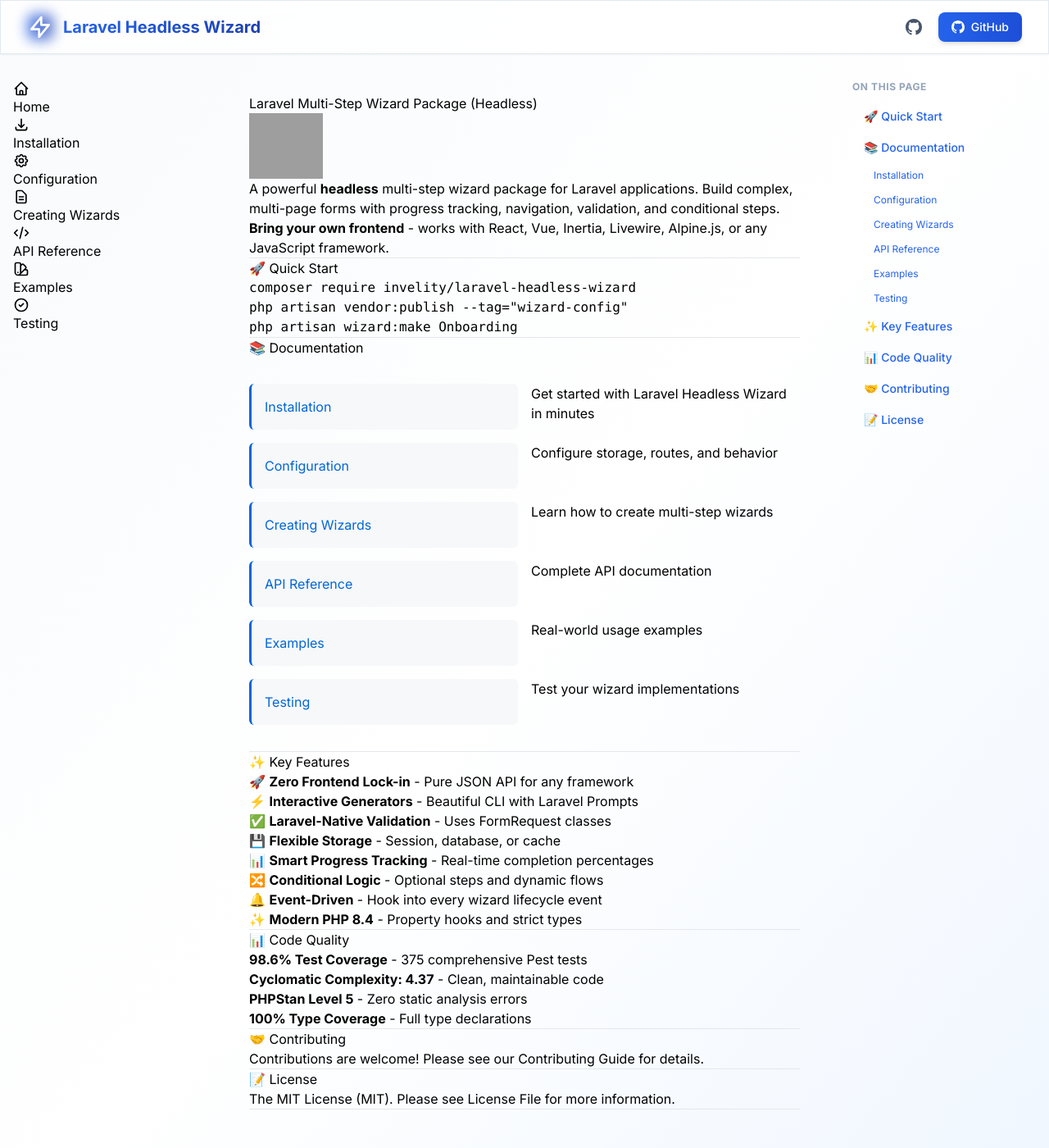
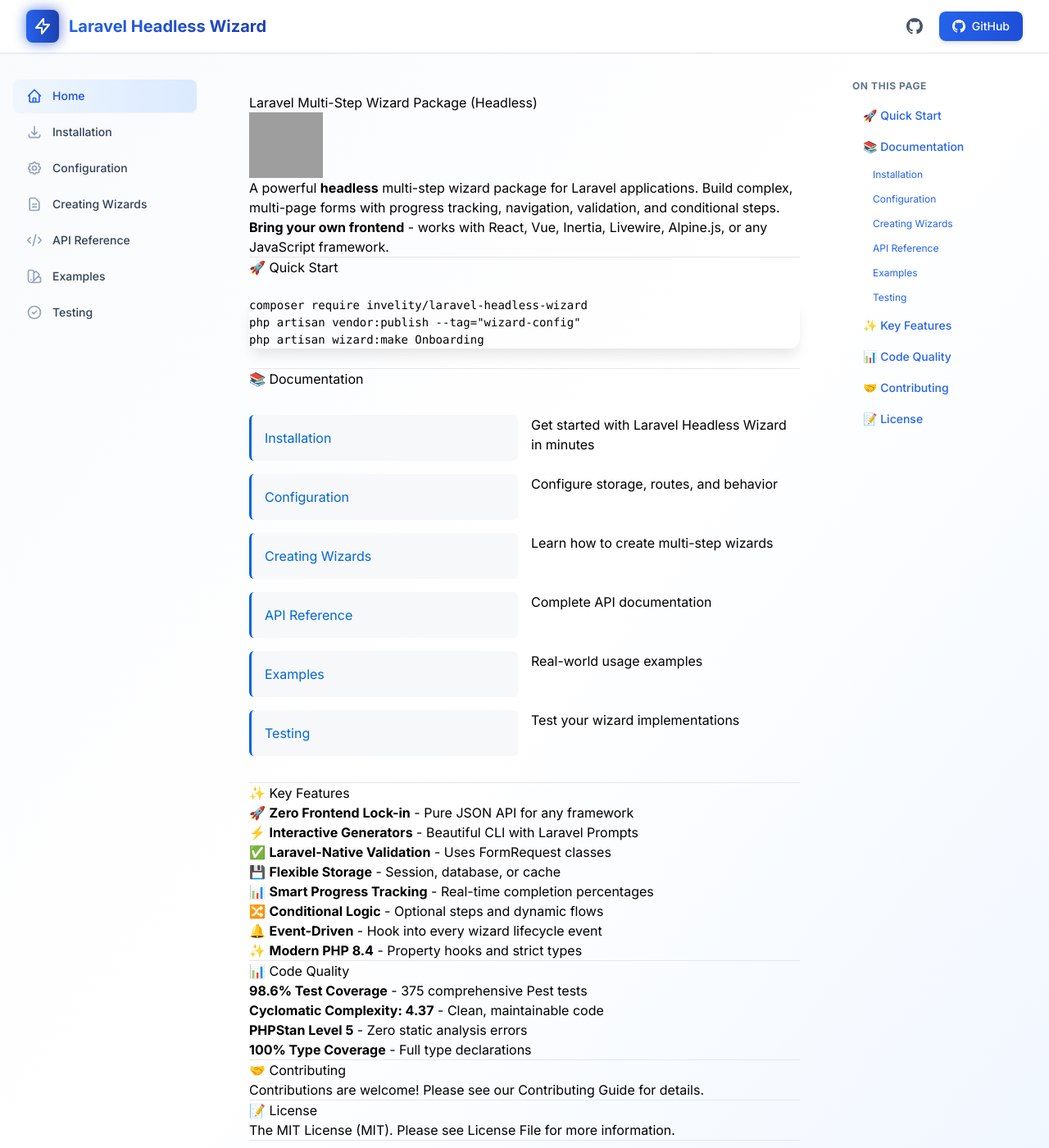
Before and after one commit to invelity/laravel-headless-wizard, a Jekyll site: the page built from docs/index.md, in a window 1280 px wide and 1400 px high. Shown: the whole window at 82% size. Built offline with Jekyll 4.4.1, drawn with Linux system fonts in a browser that asks for light colours; nearby versions of some CDN libraries; a style sheet for code colours, icons or effects is not loaded; grey boxes are pictures that could not be loaded.

Commit message:
Fix Tailwind CSS styling - use Tailwind Typography plugin - Replace @apply directives with prose plugin classes - Use inline utility classes that work with CDN Tailwind - Add proper prose typography styling - Fix gradient backgrounds and glassmorphism - Improve responsive design

```diff
--- a/docs/_layouts/default.html
+++ b/docs/_layouts/default.html
@@ -7,6 +7,10 @@
     <meta name="description" content="{{ site.description }}">
 
     <script src="https://cdn.tailwindcss.com"></script>
+
+    <link rel="preconnect" href="https://fonts.googleapis.com">
+    <link rel="preconnect" href="https://fonts.gstatic.com" crossorigin>
+    <link href="https://fonts.googleapis.com/css2?family=Inter:wght@300;400;500;600;700;800;900&display=swap" rel="stylesheet">
 
     <link href="https://cdnjs.cloudflare.com/ajax/libs/prism-themes/1.9.0/prism-one-dark.min.css" rel="stylesheet" />
 
@@ -26,53 +30,22 @@
                             700: '#1d4ed8',
                             800: '#1e40af',
                             900: '#1e3a8a',
-                        },
-                        dark: {
-                            50: '#f8fafc',
-                            100: '#f1f5f9',
-                            200: '#e2e8f0',
-                            300: '#cbd5e1',
-                            400: '#94a3b8',
-                            500: '#64748b',
-                            600: '#475569',
-                            700: '#334155',
-                            800: '#1e293b',
-                            900: '#0f172a',
                         }
                     },
                     fontFamily: {
                         sans: ['Inter', 'system-ui', 'sans-serif'],
-                        mono: ['Fira Code', 'Monaco', 'monospace'],
-                    },
-                    animation: {
-                        'fade-in': 'fadeIn 0.5s ease-in-out',
-                        'slide-up': 'slideUp 0.5s ease-out',
-                        'gradient': 'gradient 8s ease infinite',
-                    },
-                    keyframes: {
-                        fadeIn: {
-                            '0%': { opacity: '0' },
-                            '100%': { opacity: '1' },
-                        },
-                        slideUp: {
-                            '0%': { transform: 'translateY(20px)', opacity: '0' },
-                            '100%': { transform: 'translateY(0)', opacity: '1' },
-                        },
-                        gradient: {
-                            '0%, 100%': { backgroundPosition: '0% 50%' },
-                            '50%': { backgroundPosition: '100% 50%' },
-                        },
-                    },
+                        mono: ['Fira Code', 'Monaco', 'Courier New', 'monospace'],
+                    }
                 }
             }
         }
     </script>
 
-    <link rel="preconnect" href="https://fonts.googleapis.com">
-    <link rel="preconnect" href="https://fonts.gstatic.com" crossorigin>
-    <link href="https://fonts.googleapis.com/css2?family=Inter:wght@300;400;500;600;700;800&display=swap" rel="stylesheet">
+    <style>
+        body {
+            font-family: 'Inter', system-ui, sans-serif;
+        }
 
-    <style>
         ::-webkit-scrollbar {
             width: 10px;
             height: 10px;
@@ -91,124 +64,40 @@
             background: linear-gradient(180deg, #2563eb, #1d4ed8);
         }
 
-        .gradient-bg {
-            background: linear-gradient(-45deg, #667eea 0%, #764ba2 25%, #f093fb 50%, #4facfe 75%, #00f2fe 100%);
-            background-size: 400% 400%;
-            animation: gradient 15s ease infinite;
-        }
-
-        .glass {
-            background: rgba(255, 255, 255, 0.8);
-            backdrop-filter: blur(10px);
-            border: 1px solid rgba(255, 255, 255, 0.3);
+        .glass-nav {
+            background: rgba(255, 255, 255, 0.9);
+            backdrop-filter: blur(12px);
+            -webkit-backdrop-filter: blur(12px);
         }
 
         pre[class*="language-"] {
-            @apply rounded-xl shadow-lg my-6 border border-dark-700;
+            border-radius: 0.75rem;
+            margin: 1.5rem 0;
+            box-shadow: 0 10px 15px -3px rgba(0, 0, 0, 0.1);
         }
 
         code[class*="language-"],
         pre[class*="language-"] {
-            @apply font-mono text-sm;
-        }
-
-        .prose {
-            @apply max-w-none;
-        }
-
-        .prose h1 {
-            @apply text-5xl font-extrabold text-transparent bg-clip-text bg-gradient-to-r from-primary-600 to-primary-800 mb-6 mt-8;
-        }
-
-        .prose h2 {
-            @apply text-3xl font-bold text-dark-900 mb-4 mt-10 pb-2 border-b-2 border-primary-100;
-        }
-
-        .prose h3 {
-            @apply text-2xl font-semibold text-dark-800 mb-3 mt-6;
-        }
-
-        .prose h4 {
-            @apply text-xl font-medium text-dark-700 mb-2 mt-4;
-        }
-
-        .prose p {
-            @apply text-dark-600 leading-relaxed mb-4;
-        }
-
-        .prose a {
-            @apply text-primary-600 hover:text-primary-700 font-medium transition-all duration-200 border-b-2 border-transparent hover:border-primary-300;
-        }
-
-        .prose ul, .prose ol {
-            @apply my-4 space-y-2;
-        }
-
-        .prose li {
-            @apply text-dark-600;
-        }
-
-        .prose strong {
-            @apply text-dark-900 font-semibold;
-        }
-
-        .prose code {
-            @apply bg-dark-100 text-primary-700 px-2 py-0.5 rounded text-sm font-mono;
-        }
-
-        .prose pre code {
-            @apply bg-transparent text-inherit px-0 py-0;
-        }
-
-        .prose blockquote {
-            @apply border-l-4 border-primary-500 pl-4 italic text-dark-600 my-4;
-        }
-
-        .prose table {
-            @apply w-full my-6 border-collapse shadow-sm rounded-lg overflow-hidden;
-        }
-
-        .prose th {
-            @apply bg-gradient-to-r from-primary-50 to-primary-100 px-6 py-3 text-left font-semibold text-dark-900 border-b-2 border-primary-200;
-        }
-
-        .prose td {
-            @apply px-6 py-4 border-b border-dark-100 text-dark-600;
-        }
-
-        .prose hr {
-            @apply my-8 border-0 h-px bg-gradient-to-r from-transparent via-dark-200 to-transparent;
-        }
-
-        .badge {
-            @apply inline-flex items-center px-3 py-1 rounded-full text-xs font-medium;
-        }
-
-        .nav-link {
-            @apply flex items-center px-4 py-2.5 text-sm font-medium rounded-lg transition-all duration-200;
-        }
-
-        .nav-link-active {
-            @apply bg-gradient-to-r from-primary-50 to-primary-100 text-primary-700 shadow-sm;
-        }
-
-        .nav-link-inactive {
-            @apply text-dark-600 hover:bg-dark-50 hover:text-dark-900;
+            font-family: 'Fira Code', Monaco, 'Courier New', monospace;
+            font-size: 0.875rem;
+            line-height: 1.5;
         }
     </style>
 </head>
-<body class="bg-gradient-to-br from-dark-50 via-white to-primary-50 min-h-screen">
+<body class="bg-gradient-to-br from-slate-50 via-white to-blue-50 min-h-screen">
 
-    <nav class="glass sticky top-0 z-50 border-b border-dark-200 shadow-sm">
+    <nav class="glass-nav sticky top-0 z-50 border-b border-slate-200 shadow-sm">
         <div class="max-w-7xl mx-auto px-4 sm:px-6 lg:px-8">
             <div class="flex justify-between h-16">
                 <div class="flex items-center">
                     <a href="{{ site.baseurl }}/" class="flex items-center space-x-3 group">
-                        <div class="relative">
-                            <div class="absolute inset-0 bg-gradient-to-r from-primary-600 to-primary-800 rounded-lg blur opacity-75 group-hover:opacity-100 transition-opacity"></div>
-                            <svg class="relative w-8 h-8 text-white" fill="none" stroke="currentColor" viewBox="0 0 24 24">
-                                <path stroke-linecap="round" stroke-linejoin="round" stroke-width="2" d="M13 10V3L4 14h7v7l9-11h-7z"></path>
-                            </svg>
+                        <div class="relative w-10 h-10">
+                            <div class="absolute inset-0 bg-gradient-to-r from-primary-600 to-primary-800 rounded-lg blur opacity-75 group-hover:opacity-100 transition-opacity duration-200"></div>
+                            <div class="relative bg-gradient-to-r from-primary-600 to-primary-800 rounded-lg p-2">
+                                <svg class="w-6 h-6 text-white" fill="none" stroke="currentColor" viewBox="0 0 24 24">
+                                    <path stroke-linecap="round" stroke-linejoin="round" stroke-width="2" d="M13 10V3L4 14h7v7l9-11h-7z"></path>
+                                </svg>
+                            </div>
                         </div>
                         <span class="text-xl font-bold bg-gradient-to-r from-primary-600 to-primary-800 bg-clip-text text-transparent">{{ site.title }}</span>
                     </a>
@@ -216,9 +105,10 @@
 
                 <div class="flex items-center space-x-3">
                     <a href="https://packagist.org/packages/invelity/laravel-headless-wizard"
-                       class="text-dark-600 hover:text-primary-600 transition-colors p-2 rounded-lg hover:bg-dark-50"
+                       class="text-slate-600 hover:text-primary-600 transition-colors p-2 rounded-lg hover:bg-slate-100"
                        target="_blank"
-                       rel="noopener">
+                       rel="noopener"
+                       title="Packagist">
                         <svg class="w-5 h-5" fill="currentColor" viewBox="0 0 24 24">
                             <path d="M12 0C5.37 0 0 5.37 0 12c0 5.31 3.435 9.795 8.205 11.385.6.105.825-.255.825-.57 0-.285-.015-1.23-.015-2.235-3.015.555-3.795-.735-4.035-1.41-.135-.345-.72-1.41-1.23-1.695-.42-.225-1.02-.78-.015-.795.945-.015 1.62.87 1.845 1.23 1.08 1.815 2.805 1.305 3.495.99.105-.78.42-1.305.765-1.605-2.67-.3-5.46-1.335-5.46-5.925 0-1.305.465-2.385 1.23-3.225-.12-.3-.54-1.53.12-3.18 0 0 1.005-.315 3.3 1.23.96-.27 1.98-.405 3-.405s2.04.135 3 .405c2.295-1.56 3.3-1.23 3.3-1.23.66 1.65.24 2.88.12 3.18.765.84 1.23 1.905 1.23 3.225 0 4.605-2.805 5.625-5.475 5.925.435.375.81 1.095.81 2.22 0 1.605-.015 2.895-.015 3.3 0 .315.225.69.825.57A12.02 12.02 0 0024 12c0-6.63-5.37-12-12-12z"/>
                         </svg>
@@ -242,24 +132,24 @@
         <aside class="hidden lg:block w-64 flex-shrink-0">
             <nav class="sticky top-16 py-8 px-4 space-y-1 overflow-y-auto max-h-[calc(100vh-4rem)]">
                 <a href="{{ site.baseurl }}/"
-                   class="nav-link {% if page.url == '/' %}nav-link-active{% else %}nav-link-inactive{% endif %}">
-                    <svg class="mr-3 h-5 w-5" fill="none" stroke="currentColor" viewBox="0 0 24 24">
+                   class="flex items-center px-4 py-2.5 text-sm font-medium rounded-lg transition-all duration-200 {% if page.url == '/' %}bg-gradient-to-r from-primary-50 to-primary-100 text-primary-700 shadow-sm{% else %}text-slate-700 hover:bg-slate-100 hover:text-slate-900{% endif %}">
+                    <svg class="mr-3 h-5 w-5 {% if page.url == '/' %}text-primary-600{% else %}text-slate-400{% endif %}" fill="none" stroke="currentColor" viewBox="0 0 24 24">
                         <path stroke-linecap="round" stroke-linejoin="round" stroke-width="2" d="M3 12l2-2m0 0l7-7 7 7M5 10v10a1 1 0 001 1h3m10-11l2 2m-2-2v10a1 1 0 01-1 1h-3m-6 0a1 1 0 001-1v-4a1 1 0 011-1h2a1 1 0 011 1v4a1 1 0 001 1m-6 0h6"></path>
                     </svg>
                     Home
                 </a>
 
                 <a href="{{ site.baseurl }}/installation"
-                   class="nav-link {% if page.url contains 'installation' %}nav-link-active{% else %}nav-link-inactive{% endif %}">
-                    <svg class="mr-3 h-5 w-5" fill="none" stroke="currentColor" viewBox="0 0 24 24">
+                   class="flex items-center px-4 py-2.5 text-sm font-medium rounded-lg transition-all duration-200 {% if page.url contains 'installation' %}bg-gradient-to-r from-primary-50 to-primary-100 text-primary-700 shadow-sm{% else %}text-slate-700 hover:bg-slate-100 hover:text-slate-900{% endif %}">
+                    <svg class="mr-3 h-5 w-5 {% if page.url contains 'installation' %}text-primary-600{% else %}text-slate-400{% endif %}" fill="none" stroke="currentColor" viewBox="0 0 24 24">
                         <path stroke-linecap="round" stroke-linejoin="round" stroke-width="2" d="M4 16v1a3 3 0 003 3h10a3 3 0 003-3v-1m-4-4l-4 4m0 0l-4-4m4 4V4"></path>
                     </svg>
                     Installation
                 </a>
 
                 <a href="{{ site.baseurl }}/configuration"
-                   class="nav-link {% if page.url contains 'configuration' %}nav-link-active{% else %}nav-link-inactive{% endif %}">
-                    <svg class="mr-3 h-5 w-5" fill="none" stroke="currentColor" viewBox="0 0 24 24">
+                   class="flex items-center px-4 py-2.5 text-sm font-medium rounded-lg transition-all duration-200 {% if page.url contains 'configuration' %}bg-gradient-to-r from-primary-50 to-primary-100 text-primary-700 shadow-sm{% else %}text-slate-700 hover:bg-slate-100 hover:text-slate-900{% endif %}">
+                    <svg class="mr-3 h-5 w-5 {% if page.url contains 'configuration' %}text-primary-600{% else %}text-slate-400{% endif %}" fill="none" stroke="currentColor" viewBox="0 0 24 24">
                         <path stroke-linecap="round" stroke-linejoin="round" stroke-width="2" d="M10.325 4.317c.426-1.756 2.924-1.756 3.35 0a1.724 1.724 0 002.573 1.066c1.543-.94 3.31.826 2.37 2.37a1.724 1.724 0 001.065 2.572c1.756.426 1.756 2.924 0 3.35a1.724 1.724 0 00-1.066 2.573c.94 1.543-.826 3.31-2.37 2.37a1.724 1.724 0 00-2.572 1.065c-.426 1.756-2.924 1.756-3.35 0a1.724 1.724 0 00-2.573-1.066c-1.543.94-3.31-.826-2.37-2.37a1.724 1.724 0 00-1.065-2.572c-1.756-.426-1.756-2.924 0-3.35a1.724 1.724 0 001.066-2.573c-.94-1.543.826-3.31 2.37-2.37.996.608 2.296.07 2.572-1.065z"></path>
                         <path stroke-linecap="round" stroke-linejoin="round" stroke-width="2" d="M15 12a3 3 0 11-6 0 3 3 0 016 0z"></path>
                     </svg>
@@ -267,32 +157,32 @@
                 </a>
 
                 <a href="{{ site.baseurl }}/creating-wizards"
-                   class="nav-link {% if page.url contains 'creating-wizards' %}nav-link-active{% else %}nav-link-inactive{% endif %}">
-                    <svg class="mr-3 h-5 w-5" fill="none" stroke="currentColor" viewBox="0 0 24 24">
+                   class="flex items-center px-4 py-2.5 text-sm font-medium rounded-lg transition-all duration-200 {% if page.url contains 'creating-wizards' %}bg-gradient-to-r from-primary-50 to-primary-100 text-primary-700 shadow-sm{% else %}text-slate-700 hover:bg-slate-100 hover:text-slate-900{% endif %}">
+                    <svg class="mr-3 h-5 w-5 {% if page.url contains 'creating-wizards' %}text-primary-600{% else %}text-slate-400{% endif %}" fill="none" stroke="currentColor" viewBox="0 0 24 24">
                         <path stroke-linecap="round" stroke-linejoin="round" stroke-width="2" d="M9 12h6m-6 4h6m2 5H7a2 2 0 01-2-2V5a2 2 0 012-2h5.586a1 1 0 01.707.293l5.414 5.414a1 1 0 01.293.707V19a2 2 0 01-2 2z"></path>
                     </svg>
                     Creating Wizards
                 </a>
 
                 <a href="{{ site.baseurl }}/api-reference"
-                   class="nav-link {% if page.url contains 'api-reference' %}nav-link-active{% else %}nav-link-inactive{% endif %}">
-                    <svg class="mr-3 h-5 w-5" fill="none" stroke="currentColor" viewBox="0 0 24 24">
+                   class="flex items-center px-4 py-2.5 text-sm font-medium rounded-lg transition-all duration-200 {% if page.url contains 'api-reference' %}bg-gradient-to-r from-primary-50 to-primary-100 text-primary-700 shadow-sm{% else %}text-slate-700 hover:bg-slate-100 hover:text-slate-900{% endif %}">
+                    <svg class="mr-3 h-5 w-5 {% if page.url contains 'api-reference' %}text-primary-600{% else %}text-slate-400{% endif %}" fill="none" stroke="currentColor" viewBox="0 0 24 24">
                         <path stroke-linecap="round" stroke-linejoin="round" stroke-width="2" d="M10 20l4-16m4 4l4 4-4 4M6 16l-4-4 4-4"></path>
                     </svg>
                     API Reference
                 </a>
 
                 <a href="{{ site.baseurl }}/examples"
-                   class="nav-link {% if page.url contains 'examples' %}nav-link-active{% else %}nav-link-inactive{% endif %}">
-                    <svg class="mr-3 h-5 w-5" fill="none" stroke="currentColor" viewBox="0 0 24 24">
+                   class="flex items-center px-4 py-2.5 text-sm font-medium rounded-lg transition-all duration-200 {% if page.url contains 'examples' %}bg-gradient-to-r from-primary-50 to-primary-100 text-primary-700 shadow-sm{% else %}text-slate-700 hover:bg-slate-100 hover:text-slate-900{% endif %}">
+                    <svg class="mr-3 h-5 w-5 {% if page.url contains 'examples' %}text-primary-600{% else %}text-slate-400{% endif %}" fill="none" stroke="currentColor" viewBox="0 0 24 24">
                         <path stroke-linecap="round" stroke-linejoin="round" stroke-width="2" d="M7 21a4 4 0 01-4-4V5a2 2 0 012-2h4a2 2 0 012 2v12a4 4 0 01-4 4zm0 0h12a2 2 0 002-2v-4a2 2 0 00-2-2h-2.343M11 7.343l1.657-1.657a2 2 0 012.828 0l2.829 2.829a2 2 0 010 2.828l-8.486 8.485M7 17h.01"></path>
                     </svg>
                     Examples
                 </a>
 
                 <a href="{{ site.baseurl }}/testing"
-                   class="nav-link {% if page.url contains 'testing' %}nav-link-active{% else %}nav-link-inactive{% endif %}">
-                    <svg class="mr-3 h-5 w-5" fill="none" stroke="currentColor" viewBox="0 0 24 24">
+                   class="flex items-center px-4 py-2.5 text-sm font-medium rounded-lg transition-all duration-200 {% if page.url contains 'testing' %}bg-gradient-to-r from-primary-50 to-primary-100 text-primary-700 shadow-sm{% else %}text-slate-700 hover:bg-slate-100 hover:text-slate-900{% endif %}">
+                    <svg class="mr-3 h-5 w-5 {% if page.url contains 'testing' %}text-primary-600{% else %}text-slate-400{% endif %}" fill="none" stroke="currentColor" viewBox="0 0 24 24">
                         <path stroke-linecap="round" stroke-linejoin="round" stroke-width="2" d="M9 12l2 2 4-4m6 2a9 9 0 11-18 0 9 9 0 0118 0z"></path>
                     </svg>
                     Testing
@@ -300,28 +190,47 @@
             </nav>
         </aside>
 
-        <main class="flex-1 min-w-0 animate-fade-in">
-            <div class="prose max-w-4xl px-6 sm:px-8 lg:px-12 py-12">
+        <main class="flex-1 min-w-0">
+            <article class="max-w-4xl px-6 sm:px-8 lg:px-12 py-12 prose prose-slate prose-lg max-w-none
+                prose-headings:scroll-mt-24
+                prose-h1:text-5xl prose-h1:font-extrabold prose-h1:text-transparent prose-h1:bg-clip-text prose-h1:bg-gradient-to-r prose-h1:from-primary-600 prose-h1:to-primary-800 prose-h1:mb-6 prose-h1:mt-8
+                prose-h2:text-3xl prose-h2:font-bold prose-h2:text-slate-900 prose-h2:mb-4 prose-h2:mt-10 prose-h2:pb-2 prose-h2:border-b-2 prose-h2:border-primary-100
+                prose-h3:text-2xl prose-h3:font-semibold prose-h3:text-slate-800 prose-h3:mb-3 prose-h3:mt-6
+                prose-h4:text-xl prose-h4:font-medium prose-h4:text-slate-700 prose-h4:mb-2 prose-h4:mt-4
+                prose-p:text-slate-600 prose-p:leading-relaxed prose-p:mb-4
+                prose-a:text-primary-600 prose-a:font-medium prose-a:no-underline hover:prose-a:text-primary-700 hover:prose-a:underline prose-a:transition-colors
+                prose-strong:text-slate-900 prose-strong:font-semibold
+                prose-code:bg-slate-100 prose-code:text-primary-700 prose-code:px-1.5 prose-code:py-0.5 prose-code:rounded prose-code:text-sm prose-code:font-mono prose-code:before:content-none prose-code:after:content-none
+                prose-pre:bg-slate-900 prose-pre:rounded-xl prose-pre:shadow-lg prose-pre:border prose-pre:border-slate-700
+                prose-ul:my-4 prose-ul:space-y-2
+                prose-ol:my-4 prose-ol:space-y-2
+                prose-li:text-slate-600
+                prose-blockquote:border-l-4 prose-blockquote:border-primary-500 prose-blockquote:pl-4 prose-blockquote:italic prose-blockquote:text-slate-600 prose-blockquote:my-4
+                prose-hr:my-8 prose-hr:border-0 prose-hr:h-px prose-hr:bg-gradient-to-r prose-hr:from-transparent prose-hr:via-slate-200 prose-hr:to-transparent
+                prose-table:w-full prose-table:my-6 prose-table:border-collapse prose-table:shadow-sm prose-table:rounded-lg prose-table:overflow-hidden
+                prose-th:bg-gradient-to-r prose-th:from-primary-50 prose-th:to-primary-100 prose-th:px-6 prose-th:py-3 prose-th:text-left prose-th:font-semibold prose-th:text-slate-900 prose-th:border-b-2 prose-th:border-primary-200
+                prose-td:px-6 prose-td:py-4 prose-td:border-b prose-td:border-slate-100 prose-td:text-slate-600
+                prose-img:rounded-lg prose-img:shadow-lg">
                 {{ content }}
-            </div>
+            </article>
         </main>
 
         <aside class="hidden xl:block w-64 flex-shrink-0">
             <nav class="sticky top-16 py-8 px-4">
-                <h3 class="text-xs font-bold text-dark-400 uppercase tracking-wider mb-3">On this page</h3>
+                <h3 class="text-xs font-bold text-slate-500 uppercase tracking-wider mb-3">On this page</h3>
                 <div id="toc" class="space-y-1.5 text-sm"></div>
             </nav>
         </aside>
     </div>
 
-    <footer class="glass border-t border-dark-200 mt-16">
+    <footer class="glass-nav border-t border-slate-200 mt-16">
         <div class="max-w-7xl mx-auto py-8 px-4 sm:px-6 lg:px-8">
-            <div class="flex justify-between items-center">
-                <p class="text-dark-500 text-sm">
-                    Built with ❤️ by <a href="https://github.com/invelity" class="text-primary-600 hover:text-primary-700 font-medium">Invelity</a>
+            <div class="flex flex-col sm:flex-row justify-between items-center gap-4">
+                <p class="text-slate-600 text-sm">
+                    Built with ❤️ by <a href="https://github.com/invelity" class="text-primary-600 hover:text-primary-700 font-medium transition-colors">Invelity</a>
                 </p>
-                <p class="text-dark-500 text-sm">
-                    Licensed under <a href="{{ site.github.repository_url }}/blob/main/LICENSE.md" class="text-primary-600 hover:text-primary-700 font-medium">MIT License</a>
+                <p class="text-slate-600 text-sm">
+                    Licensed under <a href="{{ site.github.repository_url }}/blob/main/LICENSE.md" class="text-primary-600 hover:text-primary-700 font-medium transition-colors">MIT License</a>
                 </p>
             </div>
         </div>
@@ -348,9 +257,12 @@
                 const link = document.createElement('a');
                 link.href = '#' + heading.id;
                 link.textContent = heading.textContent.replace(/[#→]/g, '').trim();
-                link.className = heading.tagName === 'H2'
-                    ? 'block py-1.5 text-dark-700 hover:text-primary-600 font-medium transition-colors border-l-2 border-transparent hover:border-primary-500 pl-3'
-                    : 'block py-1 pl-6 text-dark-600 hover:text-primary-600 transition-colors text-xs border-l-2 border-transparent hover:border-primary-400';
+
+                if (heading.tagName === 'H2') {
+                    link.className = 'block py-1.5 text-slate-700 hover:text-primary-600 font-medium transition-colors border-l-2 border-transparent hover:border-primary-500 pl-3 -ml-px';
+                } else {
+                    link.className = 'block py-1 pl-6 text-slate-600 hover:text-primary-600 transition-colors text-xs border-l-2 border-transparent hover:border-primary-400 -ml-px';
+                }
 
                 toc.appendChild(link);
             });
```
Also changed, not shown: other parts of docs/_layouts/default.html (+8 -4 lines).
